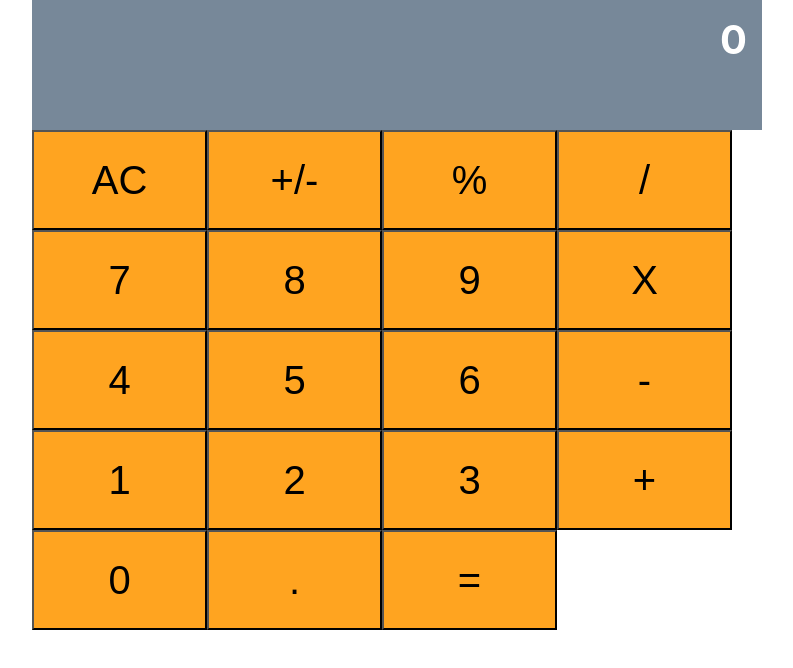
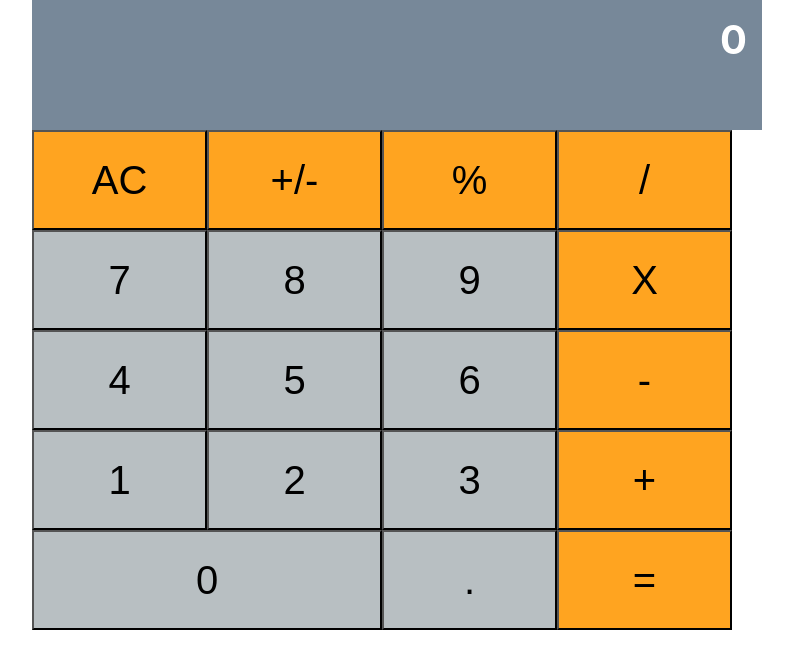
Before and after one commit to cristianCeamatu/dulce-react-calculator, a React (Create React App) app: page / in a window 1280 px wide. Shown: the top 668 px of the page, without its empty margins (258-1051 px from the left). Built offline with nearby package versions, Linux system fonts and the light colour scheme.

Commit message:
Updating props for buttonpanel

```diff
--- a/src/components/ButtonPanel.js
+++ b/src/components/ButtonPanel.js
@@ -2,6 +2,7 @@ import React from "react";
 import Button from "./Button";
 export default class ButtonPanel extends React.Component {
   render() {
+    const light = "#b8bfc2";
     return (
       <div id="panel">
         <div class="group">
@@ -11,26 +12,26 @@ export default class ButtonPanel extends React.Component {
           <Button name="/" />
         </div>
         <div class="group">
-          <Button name="7" />
-          <Button name="8" />
-          <Button name="9" />
+          <Button name="7" color={light} />
+          <Button name="8" color={light} />
+          <Button name="9" color={light} />
           <Button name="X" />
         </div>
         <div class="group">
-          <Button name="4" />
-          <Button name="5" />
-          <Button name="6" />
+          <Button name="4" color={light} />
+          <Button name="5" color={light} />
+          <Button name="6" color={light} />
           <Button name="-" />
         </div>
         <div class="group">
-          <Button name="1" />
-          <Button name="2" />
-          <Button name="3" />
+          <Button name="1" color={light} />
+          <Button name="2" color={light} />
+          <Button name="3" color={light} />
           <Button name="+" />
         </div>
         <div class="group">
-          <Button name="0" />
-          <Button name="." />
+          <Button name="0" wide="true" color={light} />
+          <Button name="." color={light} />
           <Button name="=" />
         </div>
       </div>
```
